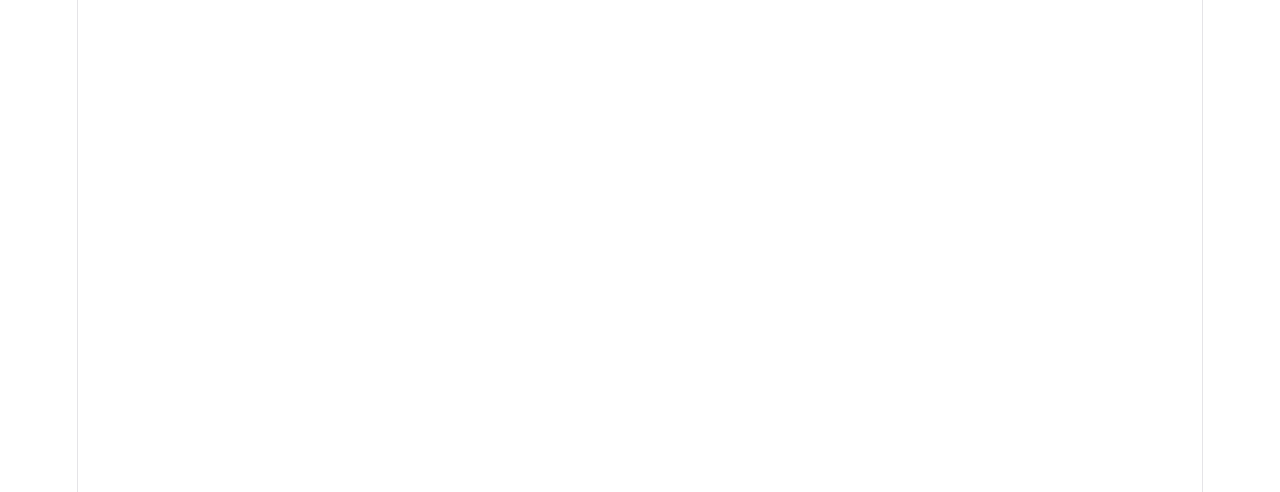
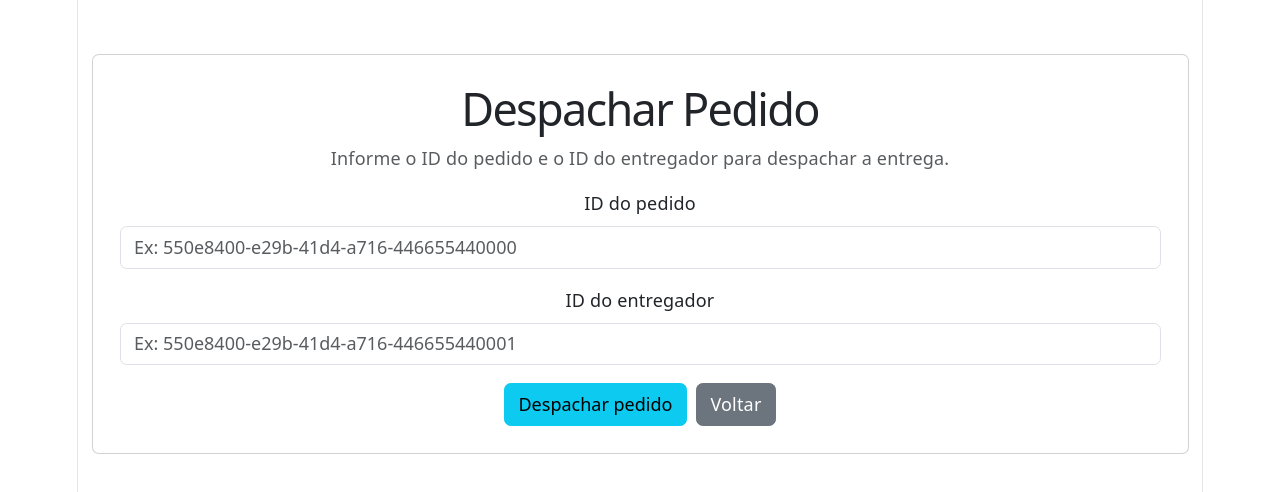
Before and after one commit to FernandoRiggi/DeliveryManagementSystem, a React app in the folder frontend/: page /orders/dispatch in a window 1280 px wide. Before the commit this address had no page. Shown: the top 492 px of the page. Built offline with nearby package versions, Linux system fonts and the light colour scheme; sample sign-in values are in the browser's storage; the HTML template or start-up script is replaced by a standard one.

Commit message:
feat: Adicionando a interface de dispatchOrder

```diff
--- a/frontend/src/App.jsx
+++ b/frontend/src/App.jsx
@@ -5,6 +5,7 @@ import Dashboard from "./pages/Dashboard.jsx";
 import CreateOrder from "./pages/orders/CreateOrder.jsx";
 import SearchOrder from "./pages/orders/SearchOrder.jsx";
 import CustomerOrders from "./pages/orders/CustomerOrders.jsx";
+import DispatchOrder from "./pages/orders/DispatchOrder.jsx";
 import "./App.css";
 
 function PrivateRoute({ children }) {
@@ -60,6 +61,15 @@ function App() {
                 </PrivateRoute>
               }
           />
+
+          <Route
+              path="/orders/dispatch"
+              element={
+                <PrivateRoute>
+                  <DispatchOrder />
+                </PrivateRoute>
+              }
+          />
         </Routes>
       </BrowserRouter>
   );
--- a/frontend/src/pages/Dashboard.jsx
+++ b/frontend/src/pages/Dashboard.jsx
@@ -65,6 +65,21 @@ function Dashboard() {
                         </div>
                     </div>
                 </div>
+
+                <div className="col-md-6">
+                    <div className="card h-100">
+                        <div className="card-body">
+                            <h5 className="card-title">Despachar pedido</h5>
+                            <p className="card-text">
+                                Associe um entregador a um pedido existente.
+                            </p>
+
+                            <Link to="/orders/dispatch" className="btn btn-info">
+                                Despachar pedido
+                            </Link>
+                        </div>
+                    </div>
+                </div>
             </div>
         </div>
     );
--- a/frontend/src/pages/orders/CustomerOrders.jsx
+++ b/frontend/src/pages/orders/CustomerOrders.jsx
@@ -45,6 +45,12 @@ function CustomerOrders() {
                     </Link>
                 </form>
 
+                {searched && orders.length === 0 && (
+                    <div className="alert alert-info mt-4">
+                        Nenhum pedido encontrado para este cliente.
+                    </div>
+                )}
+
                 {orders.length > 0 && (
                     <div className="mt-4">
                         <h3>Pedidos encontrados</h3>
--- /dev/null
+++ b/frontend/src/pages/orders/DispatchOrder.jsx
@@ -0,0 +1,93 @@
+import { useState } from "react";
+import { Link } from "react-router-dom";
+import { dispatchOrder } from "../../services/orderService";
+
+function DispatchOrder() {
+    const [orderId, setOrderId] = useState("");
+    const [deliverymanId, setDeliverymanId] = useState("");
+    const [loading, setLoading] = useState(false);
+
+    async function handleDispatch(e) {
+        e.preventDefault();
+
+        const trimmedOrderId = orderId.trim();
+        const trimmedDeliverymanId = deliverymanId.trim();
+
+        if (!trimmedOrderId || !trimmedDeliverymanId) {
+            alert("Informe o ID do pedido e o ID do entregador.");
+            return;
+        }
+
+        setLoading(true);
+
+        try {
+            await dispatchOrder(trimmedOrderId, trimmedDeliverymanId);
+
+            alert("Pedido despachado com sucesso!");
+
+            setOrderId("");
+            setDeliverymanId("");
+        } catch (error) {
+            console.log(error);
+            alert(error.response?.data?.message || "Erro ao despachar pedido");
+        } finally {
+            setLoading(false);
+        }
+    }
+
+    return (
+        <div className="container mt-5">
+            <div className="card p-4">
+                <h1>Despachar Pedido</h1>
+
+                <p className="text-muted">
+                    Informe o ID do pedido e o ID do entregador para despachar a entrega.
+                </p>
+
+                <form onSubmit={handleDispatch}>
+                    <div className="mb-3">
+                        <label className="form-label">
+                            ID do pedido
+                        </label>
+
+                        <input
+                            className="form-control"
+                            placeholder="Ex: 550e8400-e29b-41d4-a716-446655440000"
+                            value={orderId}
+                            onChange={(e) => setOrderId(e.target.value)}
+                            required
+                        />
+                    </div>
+
+                    <div className="mb-3">
+                        <label className="form-label">
+                            ID do entregador
+                        </label>
+
+                        <input
+                            className="form-control"
+                            placeholder="Ex: 550e8400-e29b-41d4-a716-446655440001"
+                            value={deliverymanId}
+                            onChange={(e) => setDeliverymanId(e.target.value)}
+                            required
+                        />
+                    </div>
+
+                    <button
+                        className="btn btn-info me-2"
+                        type="submit"
+                        disabled={loading}
+                    >
+                        {loading ? "Despachando..." : "Despachar pedido"}
+                    </button>
+
+                    <Link to="/dashboard" className="btn btn-secondary">
+                        Voltar
+                    </Link>
+                </form>
+            </div>
+        </div>
+    );
+}
+
+export default DispatchOrder;
```
